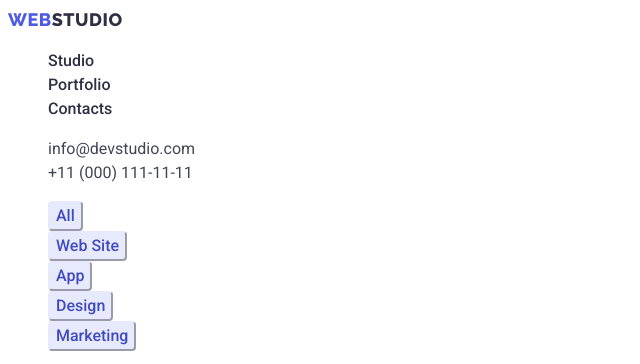
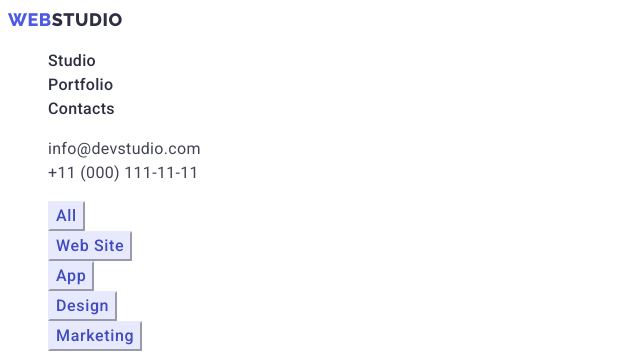
Before and after one commit to KatePruglo/goit-markup-hw-02, a plain HTML site: page portfolio.html in a window 1280 px wide. Shown: the top 364 px of the page, 0-640 px from the left. Drawn offline with Linux system fonts and the light colour scheme.

Commit message:
update style css file

```diff
--- a/css/styles.css
+++ b/css/styles.css
@@ -14,7 +14,7 @@ body {
   color: var(--primary-text-color);
   font-size: 16px;
   line-height: 1.5;
-  letter-spacing: 2%;
+  letter-spacing: 0.02em;
 }
 .list {
   list-style: none;
@@ -27,7 +27,7 @@ body {
   font-weight: 500;
   font-size: 16px;
   line-height: 1.5;
-  letter-spacing: 4%;
+  letter-spacing: 0.04em;
   cursor: pointer;
 }
 .title-primary {
@@ -80,7 +80,6 @@ body {
 }
 .header-link-two {
   font-style: normal;
-  font-weight: 400;
   color: var(--primary-text-color);
 }
 .header-link-two:hover,
@@ -95,7 +94,7 @@ body {
 .hero-title {
   font-weight: 700;
   font-size: 56px;
-  line-height: 1, 07;
+  line-height: 1.07;
   color: var(--primary-white-color);
 }
 .hero-btn {
@@ -134,11 +133,11 @@ body {
   background-color: var(--accent-text-color);
   color: var(--pressed-state-color);
   border-color: var(--accent-text-color);
-  border-radius: 4px;
+  border-radius: 1px;
 }
 .portfolio-btn:hover,
 .portfolio-btn:focus {
   background-color: var(--pressed-state-color);
-  color: var(--primary-white-color);
+  color: var(--accent-text-color);
   border-color: var(--pressed-state-color);
 }
```
